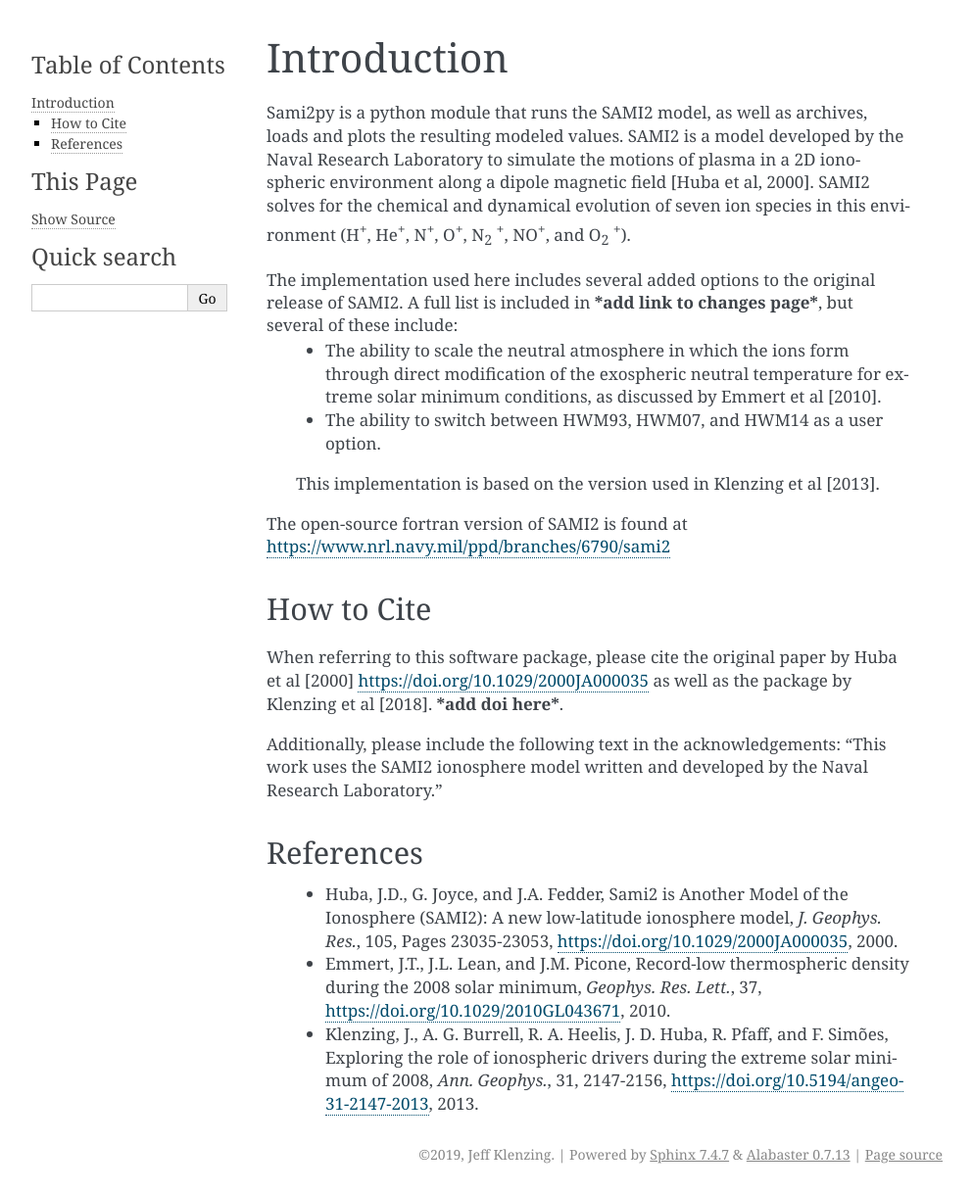
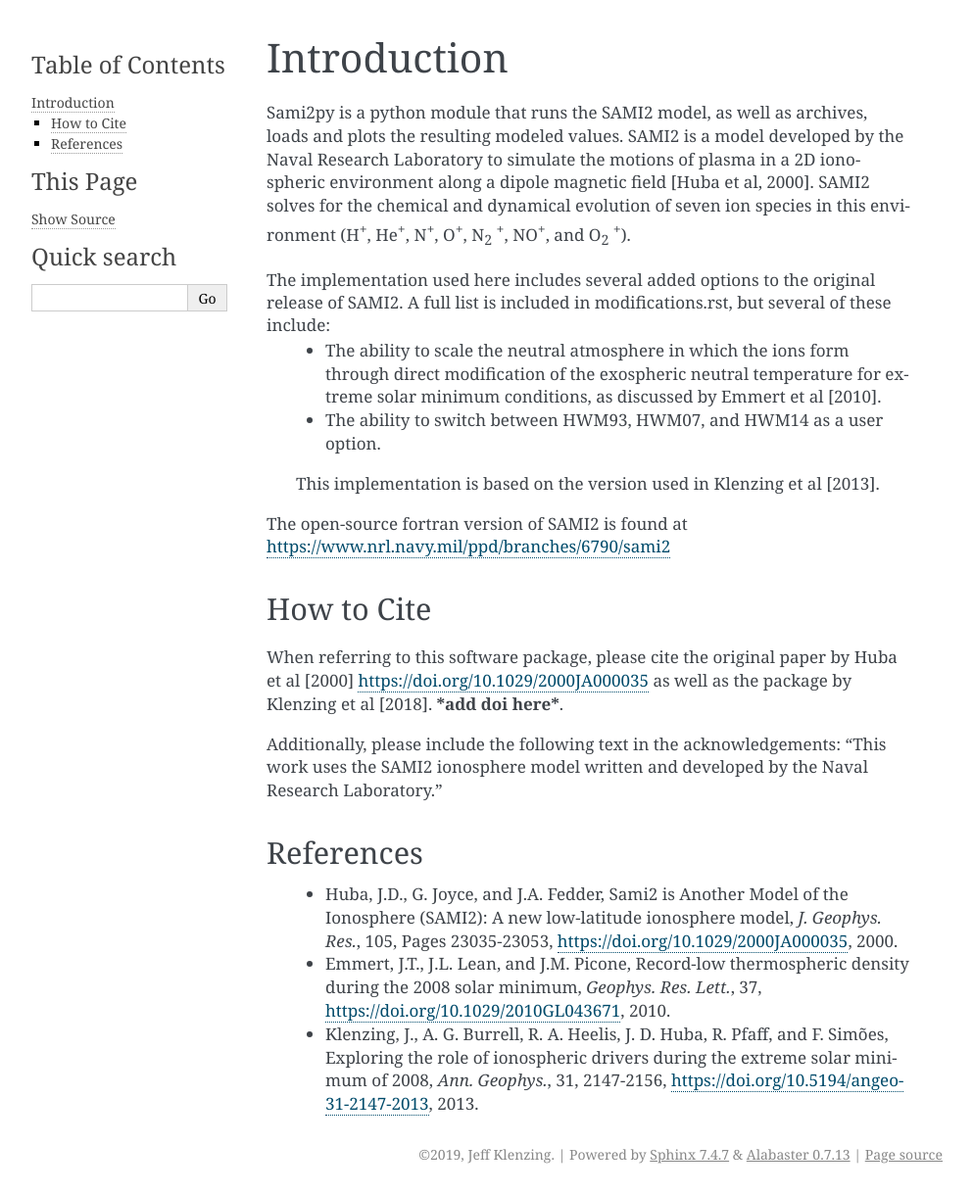
Before and after one commit to sami2py/sami2py, a Sphinx documentation site: the page built from docs/introduction.rst, in a window 1280 px wide. Shown: the whole page at 98% size, without its empty margins (148-1141 px from the left). Built offline with Sphinx 7.4.7, drawn with Linux system fonts in a browser that asks for light colours; formulas are drawn with MathJax 3.

Commit message:
add modifications

```diff
--- a/docs/introduction.rst
+++ b/docs/introduction.rst
@@ -8,7 +8,7 @@
 
 Sami2py is a python module that runs the SAMI2 model, as well as archives, loads and plots the resulting modeled values. SAMI2 is a model developed by the Naval Research Laboratory to simulate the motions of plasma in a 2D ionospheric environment along a dipole magnetic field [Huba et al, 2000].  SAMI2 solves for the chemical and dynamical evolution of seven ion species in this environment (H\ :sup:`+`\, He\ :sup:`+`\, N\ :sup:`+`\, O\ :sup:`+`\, N\ :sub:`2` :sup:`+`\, NO\ :sup:`+`\, and O\ :sub:`2` :sup:`+`\).
 
-The implementation used here includes several added options to the original release of SAMI2.  A full list is included in ***add link to changes page***, but several of these include:
+The implementation used here includes several added options to the original release of SAMI2.  A full list is included in modifications.rst, but several of these include:
  - The ability to scale the neutral atmosphere in which the ions form through direct modification of the exospheric neutral temperature for extreme solar minimum conditions, as discussed by Emmert et al [2010].
  - The ability to switch between HWM93, HWM07, and HWM14 as a user option.
  This implementation is based on the version used in Klenzing et al [2013].
```
Also changed, not shown: docs/modifications.rst (added).
